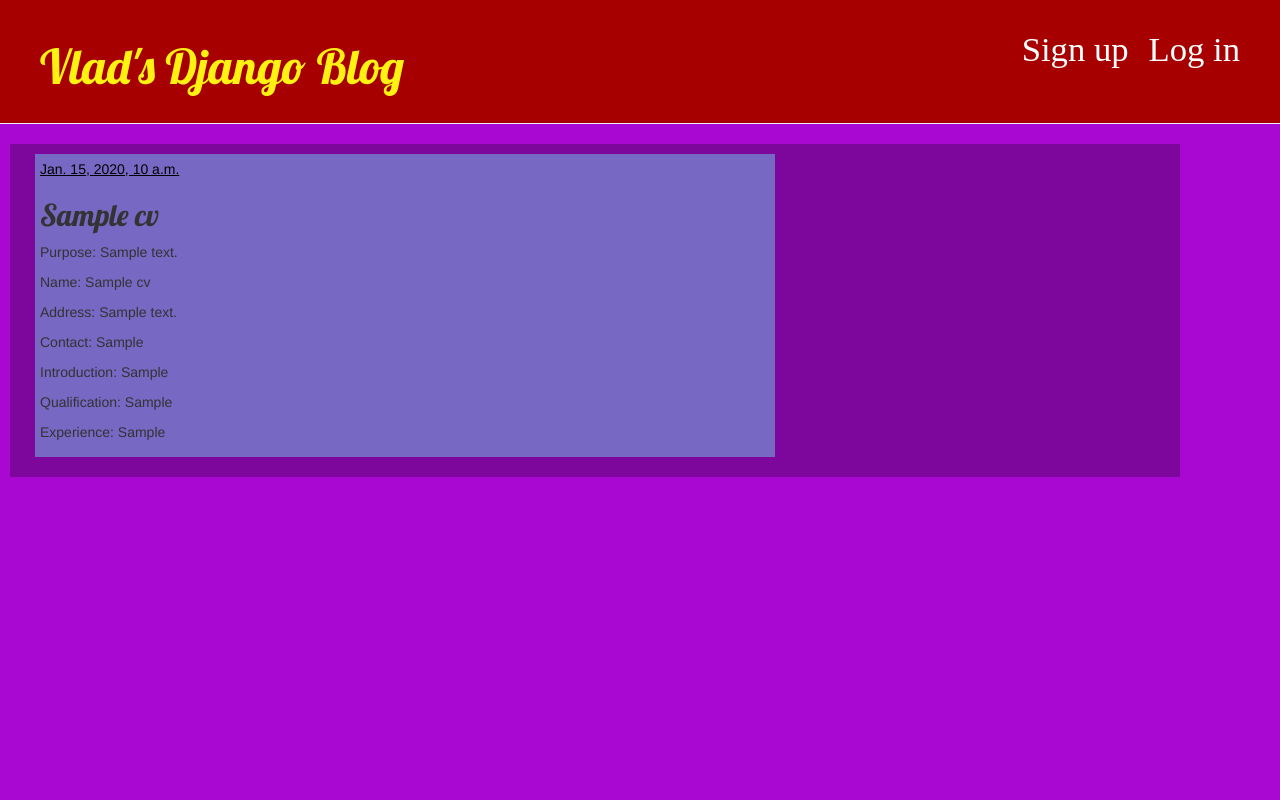
After one commit to vladavadanei/myfirstblog, a Django app: page /cv/1/ in a window 1280 px wide. The commit adds this page. Run offline with Django 3.2, Linux system fonts and the light colour scheme; tables that the repository leaves empty hold one stand-in row (values such as "Sample post"); some libraries are stand-ins or nearby versions.

Commit message:
Added everything required, from cv to login functions everything required for the coursework.

```diff
--- a/blog/admin.py
+++ b/blog/admin.py
@@ -1,6 +1,9 @@
 from django.contrib import admin
 from .models import Post
+from .models import Cv
 
 admin.site.register(Post)
+admin.site.register(Cv)
+
 
 # Register your models here.
--- a/blog/models.py
+++ b/blog/models.py
@@ -18,3 +18,23 @@ class Post(models.Model):
 
 	def __str__(self):
 		return self.title
+
+class Cv(models.Model):
+	author = models.ForeignKey(settings.AUTH_USER_MODEL, on_delete=models.CASCADE)
+	title = models.CharField(max_length=200)
+	text = models.CharField(max_length=200, default='CV purpose')
+	name = models.CharField(max_length=140, default='Name')
+	address = models.TextField()
+	contact = models.TextField()
+	Introduction = models.TextField()
+	Experience = models.TextField()
+	Education = models.TextField()
+	Qualifications = models.TextField()
+	created_date = models.DateTimeField(default=timezone.now)
+	published_date = models.DateTimeField(blank=True, null=True)
+	def publish(self):
+		self.published_date = timezone.now()
+		self.save()
+
+	def __str__(self):
+		return self.title
--- a/blog/static/css/blog.css
+++ b/blog/static/css/blog.css
@@ -4,26 +4,43 @@ h1 a, h2 a {
 }
 
 body {
-	padding-left: 15px;
+	background-color: A908D3;
+	padding-left: 0px;
 }
 .page-header {
-	background-color: #C25100;
+	background-color: #a60000;
 	margin-top: 0;
 	padding: 20px 20px 20px 40px;
 }
 .page-header h1, .page-header h1 a, .page-header h1 a:visited, .page-header h1 a:active {
-	color: #ffffff;
+	color: #fff111;
 	font-size: 36pt;
 	text-decoration: none;
 }
+.page-header h5{
+	color: #C25100;
+	font-size: 22pt;
+	text-decoration: none;
+}
+.page-header h5 {
+	font-family: "Times New Roman", Times, serif;
+}
 .content {
-	margin-left: 40px;
+	background-color: 7D069C;
+	margin-left: 10px;
+	border: 1px #a60000;
+}
+.cv {
+	background-color: 696969;
+	margin-left: 10px;
+	border: 1px #a60000;
 }
 h1, h2, h3, h4 {
 	font-family: 'Lobster', cursive;
 }
 .date {
-	color: #828282;
+	text-decoration: underline;
+	color: #000000;
 }
 .save {
 	float: right;
@@ -38,8 +55,20 @@ h1, h2, h3, h4 {
 	margin-right: 20px;
 }
 .post {
-	margin-bottom: 70px;
+	padding : 5px;
+	background-color: 7668C3;
+	margin-bottom: 20px;
+	margin-top: 10px;
+}
+.cv {
+	padding : 5px;
+	background-color: 7668C3;
+	margin-bottom: 20px;
+	margin-top: 10px;
 }
 .post h2 a, .post h2 a:visited {
 	color: #000000;
 }
+.cv h2 a, .cv h2 a:visited {
+	color: #000000;
+}
--- a/blog/templates/blog/base.html
+++ b/blog/templates/blog/base.html
@@ -1,7 +1,7 @@
 {% load static %}
 <html>
 	<head>
-		<title>Django Girls blog</title>
+		<title>My Django Blog</title>
 		<link rel="stylesheet" href="//maxcdn.bootstrapcdn.com/bootstrap/3.2.0/css/bootstrap.min.css">
 		<link rel="stylesheet" href="//maxcdn.bootstrapcdn.com/bootstrap/3.2.0/css/bootstrap-theme.min.css">
 		<link href="//fonts.googleapis.com/css?family=Lobster&subset=latin,latin-ext" rel="stylesheet" type="text/css">
@@ -11,9 +11,29 @@
 	<body>
 		<div class="page-header">
 			{% if user.is_authenticated %}
-				<a href="{% url 'post_new' %}" class="top-menu"><span class="glyphicon glyphicon-plus"></span></a>
+				{% if request.path == "/" %}
+					<a href="{% url 'post_new' %}" class="top-menu"><span class="glyphicon glyphicon-plus"></span></a>
+				{% endif %}
+				{% if request.get_full_path == "/cv_list/" %}
+					<a href="{% url 'cv_new' %}" class="top-menu"><span class="glyphicon glyphicon-plus"></span></a>
+				{% endif %}
+				{% if request.get_full_path == "/cv_list/" %}
+					<h5><a href="{% url 'post_list' %}" class="top-menu"><span class=<button type="button" class="btn btn-default">Posts Page</button> </span></a>
+				{% endif %}
+				{% if request.path == "/" %}
+					<h5><a href="{% url 'cv_list' %}" class="top-menu"><span class=<button type="button" class="btn btn-default">CV Page</button> </span></a>
+				{% endif %}
 			{% endif %}
-			<h1><a href="/">Django Girls Blog</a></h1>
+			{% if user.is_authenticated %}
+				<h5><a href="{% url 'logout' %}" class="top-menu"><span class=<button type="button" class="btn btn-default">Log out</button> </span></a>
+			{% endif %}
+			{% if not user.is_authenticated %}
+				<h5><a href="{% url 'login' %}" class="top-menu"><span class=<button type="button" class="btn btn-default">Log in</button> </span></a>
+			{% endif %}
+			{% if not user.is_authenticated %}
+				<h5><a href="{% url 'signup' %}" class="top-menu"><span class=<button type="button" class="btn btn-default">Sign up</button> </span></a>
+			{% endif %}
+			<h1><a href="/">Vlad's Django Blog</a></h1>
 		</div>
 		<div class="content container">
 			<div class="row">
--- /dev/null
+++ b/blog/templates/blog/cv_detail.html
@@ -0,0 +1,22 @@
+{% extends 'blog/base.html' %}
+
+{% block content %}
+	<div class="cv">
+		{% if cv.published_date %}
+			<div class="date">
+				{{ cv.published_date }}
+			</div>
+		{% endif %}
+		{% if user.is_authenticated %}
+			<a class="btn btn-default" href="{% url 'cv_edit' pk=cv.pk %}"><span class="glyphicon glyphicon-pencil"></span></a>
+		{% endif %}
+		<h2>{{ cv.title }}</h2>
+		<p> Purpose:    {{ cv.text|linebreaksbr }}</p>
+		<p> Name:    {{ cv.name|linebreaksbr }}</p>
+		<p> Address:    {{ cv.address|linebreaksbr }}</p>
+		<p> Contact:    {{ cv.contact|linebreaksbr }}</p>
+		<p> Introduction:     {{ cv.Introduction|linebreaksbr }}</p>
+		<p> Qualification:    {{ cv.Qualifications|linebreaksbr }}</p>
+		<p> Experience:     {{ cv.Experience|linebreaksbr }}</p>
+	</div>
+{% endblock %}
--- a/blog/urls.py
+++ b/blog/urls.py
@@ -6,4 +6,8 @@ urlpatterns = [
 	path('post/<int:pk>/', views.post_detail, name='post_detail'),
 	path('post/new/', views.post_new, name='post_new'),
 	path('post/<int:pk>/edit/', views.post_edit, name='post_edit'),
+	path('cv_list/' , views.cv_list, name='cv_list'),
+	path('cv/<int:pk>/', views.cv_detail, name='cv_detail'),
+	path('cv/new/', views.cv_new, name='cv_new'),
+	path('cv/<int:pk>/edit/', views.cv_edit, name='cv_edit'),
 ]
--- a/blog/views.py
+++ b/blog/views.py
@@ -1,8 +1,13 @@
 from django.shortcuts import render, get_object_or_404
 from .models import Post
+from .models import Cv
 from django.utils import timezone
 from .forms import PostForm
+from .forms import CvForm
 from django.shortcuts import redirect
+from django.contrib.auth import login as auth_login
+from django.contrib.auth.forms import UserCreationForm
+from django.contrib.auth import authenticate
 
 # Create your views here.
 def post_list(request):
@@ -43,3 +48,52 @@ def post_edit(request, pk):
 
 def login(request):
     return render(request, 'registration/login.html')
+
+def signup(request):
+    if request.method == 'POST':
+        form = UserCreationForm(request.POST)
+        if form.is_valid():
+            form.save()
+            username = form.cleaned_data.get('username')
+            raw_password = form.cleaned_data.get('password1')
+            user = authenticate(username=username, password=raw_password)
+            auth_login(request, user)
+            return redirect('post_list')
+    else:
+        form = UserCreationForm()
+    return render(request, 'registration/signup.html', {'form': form})
+
+def cv_list(request):
+	cvs = Cv.objects.filter(published_date__lte=timezone.now()).order_by('published_date')
+	return render(request, 'blog/cv_list.html', {'cvs': cvs})
+
+def cv_detail(request, pk):
+	cv = get_object_or_404(Cv, pk=pk)
+	return render(request, 'blog/cv_detail.html', {'cv': cv})
+
+def cv_new(request):
+	if request.method == "POST":
+		form = CvForm(request.POST)
+		if form.is_valid():
+			cv = form.save(commit=False)
+			cv.author = request.user
+			cv.published_date = timezone.now()
+			cv.save()
+			return redirect('cv_detail', pk=cv.pk)
+	else:
+		form = CvForm()
+	return render(request, 'blog/cv_edit.html', {'form': form})
+
+def cv_edit(request, pk):
+	cv = get_object_or_404(Cv, pk=pk)
+	if request.method == "POST":
+		form = CvForm(request.POST, instance=cv)
+		if form.is_valid():
+			cv = form.save(commit=False)
+			cv.author = request.user
+			cv.published_date = timezone.now()
+			cv.save()
+			return redirect('cv_detail', pk=cv.pk)
+	else:
+		form = CvForm(instance=cv)
+	return render(request, 'blog/cv_edit.html', {'form': form})
--- a/mysite/settings.py
+++ b/mysite/settings.py
@@ -123,3 +123,5 @@ STATIC_URL = '/static/'
 STATIC_ROOT = os.path.join(BASE_DIR, 'static')
 
 LOGIN_REDIRECT_URL = 'post_list'
+
+LOGOUT_REDIRECT_URL = 'post_list'
--- a/mysite/urls.py
+++ b/mysite/urls.py
@@ -18,10 +18,14 @@ from django.urls import path, include
 from django.conf.urls import url
 from django.contrib.auth import views as auth_views
 from django.contrib.auth.views import LoginView
+from django.contrib.auth.views import LogoutView
+from blog import views as core_views
+
 
 urlpatterns = [
     path('admin/', admin.site.urls),
 	path('', include('blog.urls')),
 	url(r'^login/$', LoginView.as_view(), name='login'),
-    url(r'^logout/$', LoginView.as_view(), name='logout'),
+    url(r'^logout/$', LogoutView.as_view(), name='logout'),
+	url(r'^signup/$', core_views.signup, name='signup'),
 ]
```
Also changed, not shown: blog/forms.py (+8 -1 lines), blog/templates/blog/cv_edit.html (added, +9 -0 lines), blog/templates/blog/cv_list.html (added, +13 -0 lines), blog/templates/registration/signup.html (added, +10 -0 lines), blog/migrations/0002_cv.py (added), blog/migrations/0003_auto_20200830_1657.py (added), blog/migrations/0004_auto_20200830_1659.py (added), blog/migrations/0005_auto_20200830_1700.py (added).
